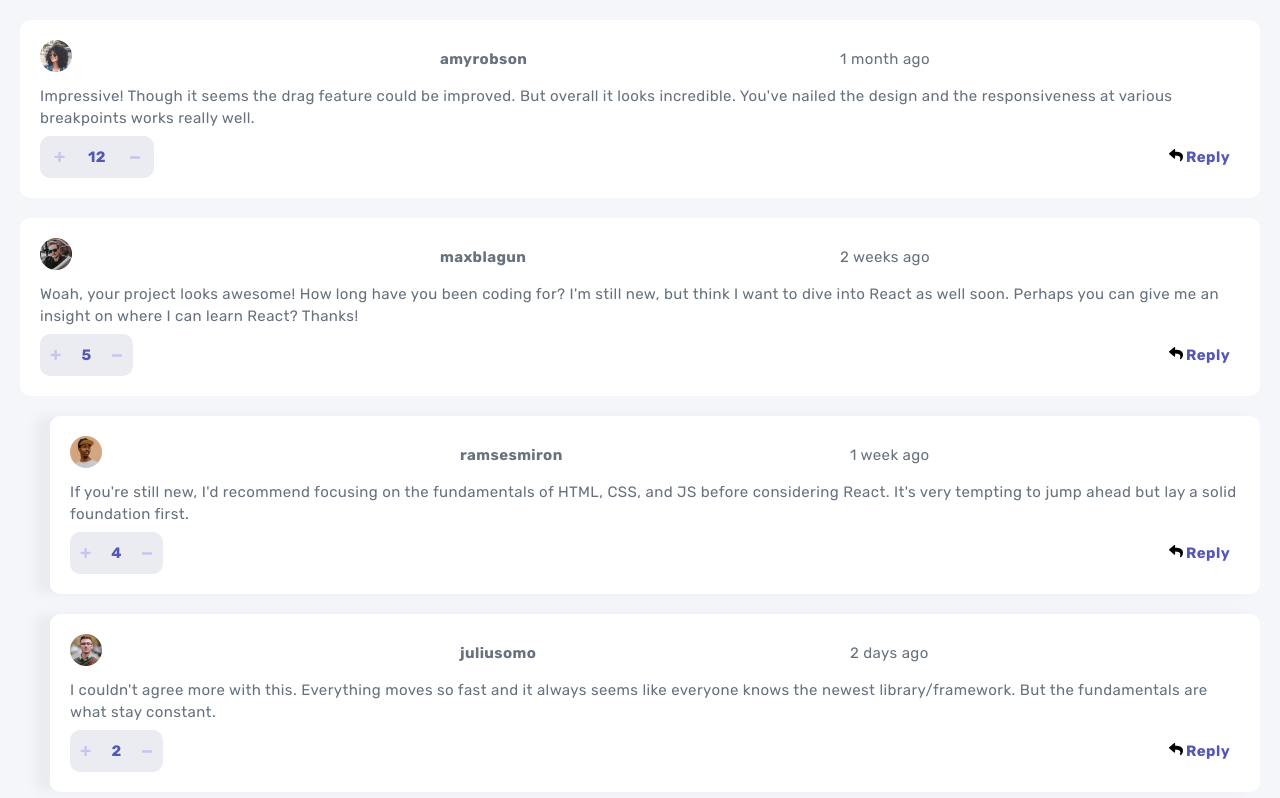
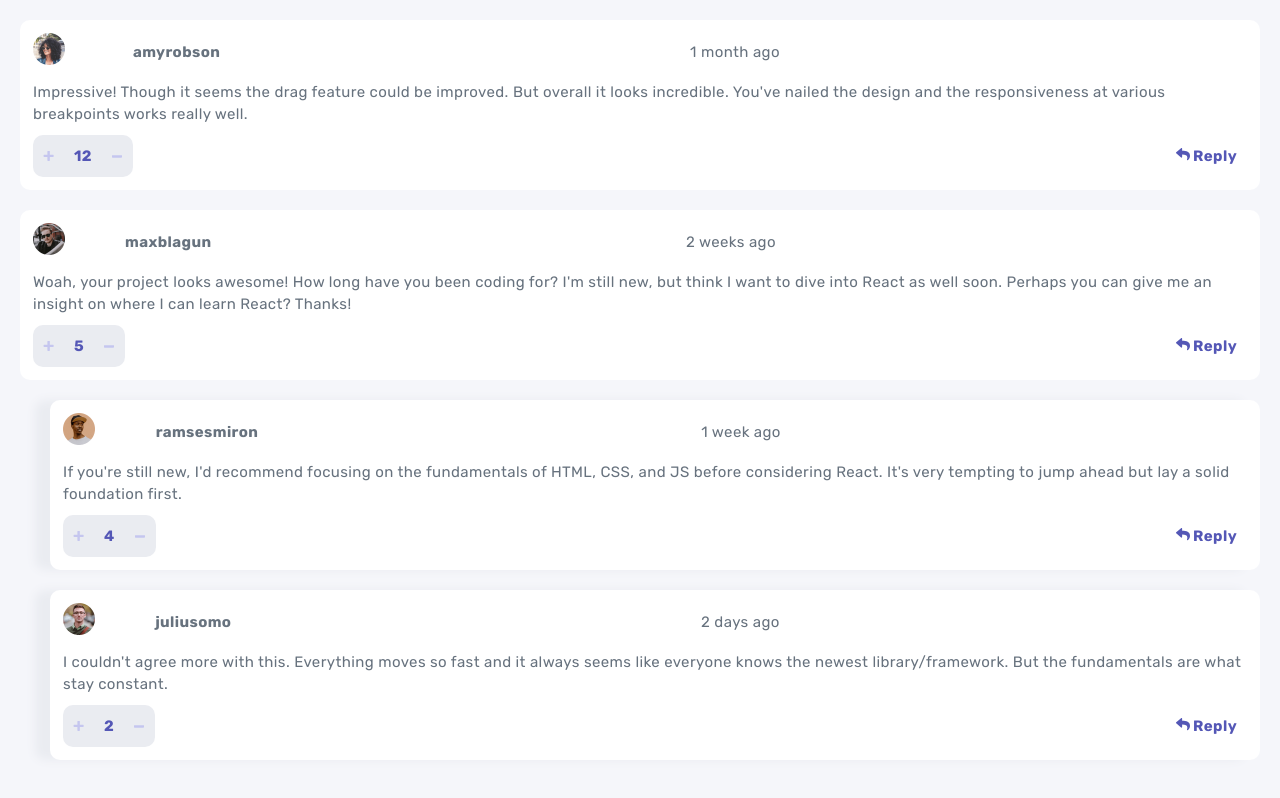
Before and after one commit to valleyman89/FrontEndMentor-Solution---Interactive-comments-section, a React (Create React App) app: page / in a window 1280 px wide. Shown: the top 798 px of the page. Built offline with nearby package versions, Linux system fonts and the light colour scheme.

Commit message:
update icon hover states, column gaps

```diff
--- a/src/index.css
+++ b/src/index.css
@@ -48,7 +48,7 @@ code {
   background-color: var(--color-white);
   border-radius: 10px;
   margin: 2rem;
-  padding: 2rem;
+  padding: 1.3rem;
 }
 
 /* Comment */
@@ -56,9 +56,9 @@ code {
   align-items: center;
   display: grid;
   grid-column-gap: 0;
-  grid-row-gap: 0.7rem;
-  grid-template-columns: repeat(3, 1fr);
-  grid-template-rows: 0.5fr 1fr 0.5fr;
+  grid-row-gap: 1rem;
+  grid-template-columns: 0fr 1fr 1fr;
+  grid-template-rows: 0.1fr 1fr 0.3fr;
 }
 
 .comment-info-1 {
@@ -189,7 +189,19 @@ button {
 }
 .action__delete {
   color: var(--color-primary-red);
+  fill: var(--color-primary-red);
 }
 .action__reply {
   color: var(--color-primary-blue);
+  fill: var(--color-primary-blue);
 }
+
+.action__delete:hover {
+  color: var(--color-soft-red);
+  fill: var(--color-soft-red);
+}
+
+.action__reply:hover {
+  color: var(--color-soft-blue);
+  fill: var(--color-soft-blue);
+}
```
